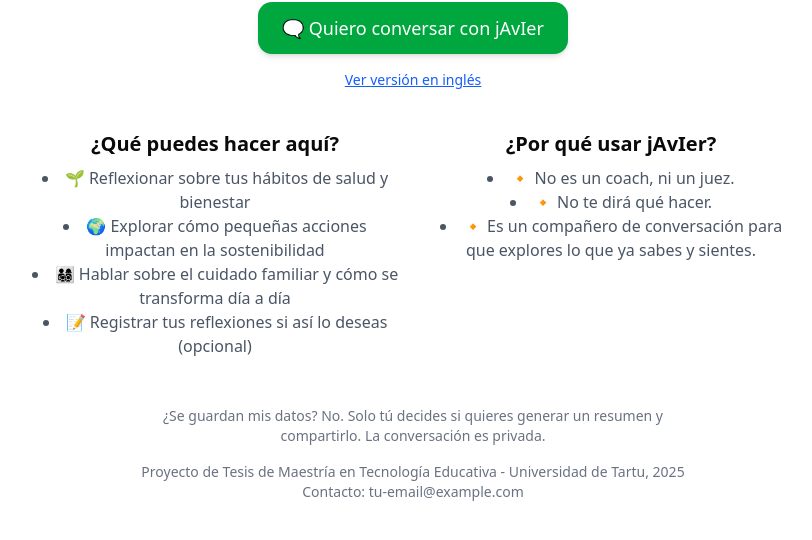
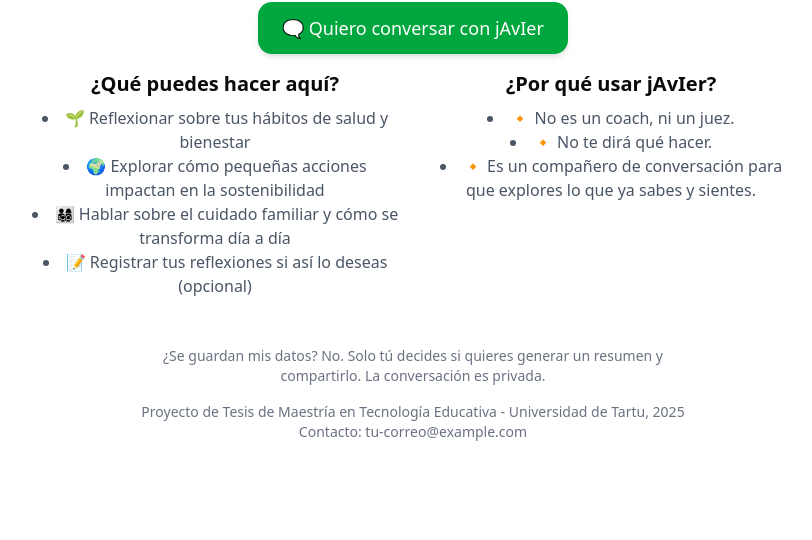
Before and after one commit to ledelab2030/javier-web, a Next.js app: page /alternativa in a window 1280 px wide. Shown: the part 614-1154 px from the top of the page, without its empty margins (227-1039 px from the left). After the commit the page ends 1104 px from the top, so only its background shows below. Built offline with nearby package versions, Linux system fonts and the light colour scheme.

Commit message:
Fix: corregir comillas y optimizar imagen en alternativa-en

```diff
--- a/src/app/alternativa/page.tsx
+++ b/src/app/alternativa/page.tsx
@@ -1,3 +1,5 @@
+import Image from "next/image";
+
 export default function JavierAlternativo() {
   return (
     <div className="min-h-screen bg-white flex flex-col items-center justify-center px-6 py-12">
@@ -7,9 +9,11 @@
       </p>
 
       <div className="mb-8">
-        <img
+        <Image
           src="/family-cooking.jpg"
           alt="Familia en un momento cotidiano"
+          width={400}
+          height={300}
           className="rounded-2xl shadow-md w-full max-w-md object-cover"
         />
       </div>
@@ -28,13 +32,6 @@
         className="bg-green-600 hover:bg-green-700 text-white px-6 py-3 rounded-xl text-lg shadow-md mb-4"
       >
         🗨️ Quiero conversar con jAvIer
-      </a>
-
-      <a
-        href="/alternativa-en"
-        className="text-sm text-blue-600 underline mb-10"
-      >
-        Ver versión en inglés
       </a>
 
       <div className="grid grid-cols-1 md:grid-cols-2 gap-6 max-w-3xl text-center">
@@ -61,7 +58,7 @@
       <div className="mt-12 text-center text-gray-500 text-sm max-w-xl">
         <p>¿Se guardan mis datos? No. Solo tú decides si quieres generar un resumen y compartirlo. La conversación es privada.</p>
         <p className="mt-4">Proyecto de Tesis de Maestría en Tecnología Educativa - Universidad de Tartu, 2025</p>
-        <p>Contacto: tu-email@example.com</p>
+        <p>Contacto: tu-correo@example.com</p>
       </div>
     </div>
   );
```
